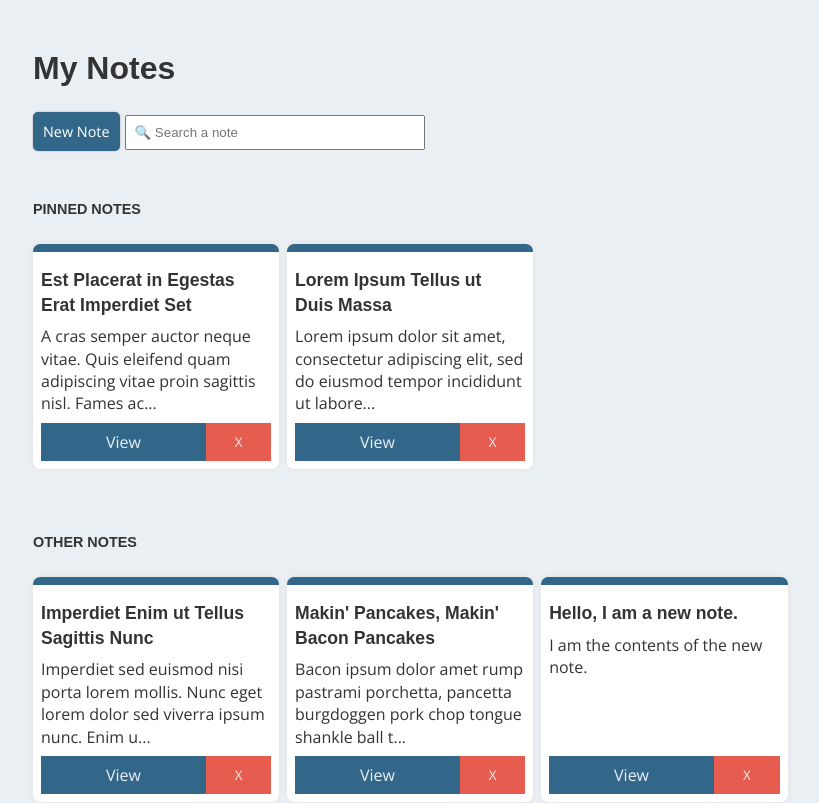
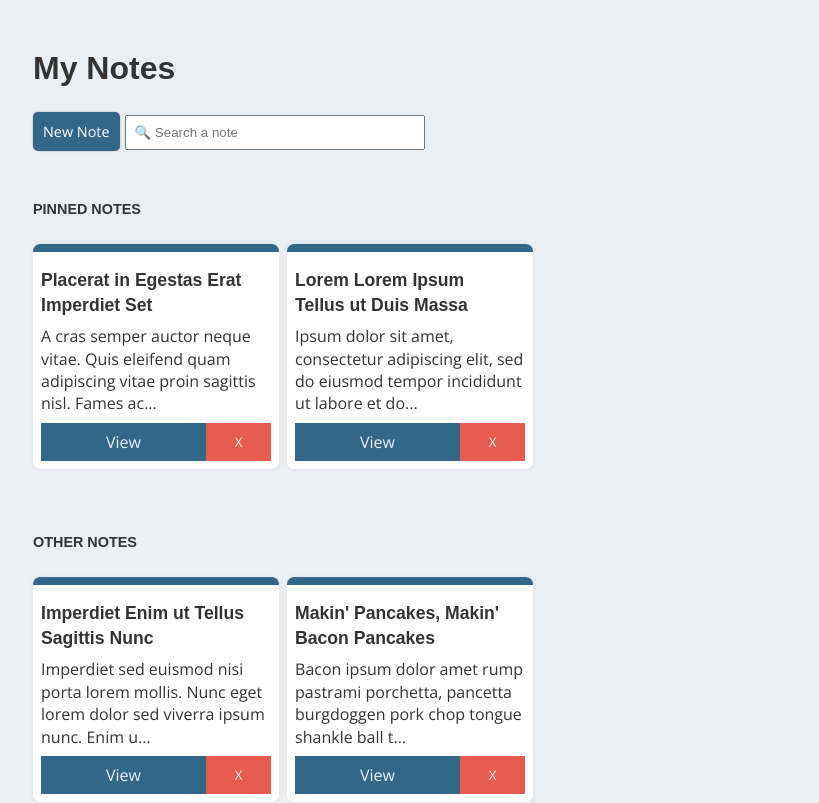
Before and after one commit to jesushperez/notes, a React (Create React App) app in the folder app/: page / in a window 1280 px wide. Shown: the top 803 px of the page, without its empty margins (222-1041 px from the left). Built offline with nearby package versions, Linux system fonts and the light colour scheme; data requests are answered from the project's data file.

Commit message:
adds delete note and update note functionalities

```diff
--- a/app/db.json
+++ b/app/db.json
@@ -3,7 +3,7 @@
     {
       "id": "Df45g",
       "date": "March 24, 2019",
-      "title": "Est Placerat in Egestas Erat Imperdiet Set",
+      "title": "Placerat in Egestas Erat Imperdiet Set",
       "content": "A cras semper auctor neque vitae. Quis eleifend quam adipiscing vitae proin sagittis nisl. Fames ac turpis egestas maecenas pharetra convallis posuere morbi. Amet dictum sit amet justo donec enim diam vulputate ut. Adipiscing diam donec adipiscing tristique risus.",
       "isPinned": true
     },
@@ -17,8 +17,8 @@
     {
       "id": "hy4Dh",
       "date": "July 02, 2019",
-      "title": "Lorem Ipsum Tellus ut Duis Massa",
-      "content": "Lorem ipsum dolor sit amet, consectetur adipiscing elit, sed do eiusmod tempor incididunt ut labore et dolore magna aliqua. Elementum nibh tellus molestie nunc. Duis ut diam quam nulla porttitor massa id neque.",
+      "title": "Lorem Lorem Ipsum Tellus ut Duis Massa",
+      "content": "Ipsum dolor sit amet, consectetur adipiscing elit, sed do eiusmod tempor incididunt ut labore et dolore magna aliqua. Elementum nibh tellus molestie nunc. Duis ut diam quam nulla porttitor massa id neque.",
       "isPinned": true
     },
     {
@@ -27,20 +27,6 @@
       "title": "Makin' Pancakes, Makin' Bacon Pancakes",
       "content": "Bacon ipsum dolor amet rump pastrami porchetta, pancetta burgdoggen pork chop tongue shankle ball tip filet mignon leberkas ground round short ribs.",
       "isPinned": false
-    },
-    {
-      "id": "fC3evfB5",
-      "date": "11/22/2019",
-      "title": "Hello, I am a new note. ",
-      "content": "I am the contents of the new note.",
-      "isPinned": false
-    },
-    {
-      "id": "K-NBK7Cs",
-      "date": "11/22/2019",
-      "title": "Note test note.",
-      "content": "This are the contents of the new test note.",
-      "isPinned": false
     }
   ]
 }
--- a/app/src/App.js
+++ b/app/src/App.js
@@ -79,12 +79,45 @@ function App() {
       });
   }
 
+  const updateNote = (e) => {
+    e.preventDefault();
+    let noteId = e.target.dataset.id;
+    let oldNote = notes.find(note => note.id === noteId);
+    let newTitle = newNote.title;
+    if(newNote.title === undefined)
+      newTitle = oldNote.title;
+    let newContent = newNote.content;
+    if(newNote.content === undefined)
+      newContent = oldNote.content;
+    let updatedNote = {
+      id: oldNote.id,
+      date: oldNote.date,
+      title: newTitle,
+      content: newContent,
+      isPinned: oldNote.isPinned};
+
+    noteService
+    .update(noteId, updatedNote)
+    .then(returnedNote => {
+      setNotes(notes.map(note => note.id !== noteId ? note : returnedNote))
+    });
+  }
+
+  const deleteNote = (e) => {
+    e.preventDefault();
+    let noteId = e.target.dataset.id;
+
+    noteService
+      .remove(noteId)
+      .then(setNotes(notes.filter(note => note.id !== noteId)))
+  }
+
   return (
     <div>
       <Router>
         <Switch>
-          <Route exact path="/" render={() => <HomePage notes={notes} />} />
-          <Route exact path="/notes/:id" render={({match}) => <NotePage note={noteById(match.params.id)} togglePinned={() => togglePinned(match.params.id)} />} />
+          <Route exact path="/" render={() => <HomePage notes={notes} deleteNote={deleteNote} />} />
+          <Route exact path="/notes/:id" render={({match}) => <NotePage note={noteById(match.params.id)} togglePinned={() => togglePinned(match.params.id)} onTitleChange={handleTitleChange} onContentChange={handleContentChange} updateNote={updateNote} />} />
           <Route exact path="/new-note" render={() => <NewNotePage onTitleChange={handleTitleChange} onContentChange={handleContentChange} onClick={addNote} />} />
         </Switch>
       </Router>
--- a/app/src/components/Note.js
+++ b/app/src/components/Note.js
@@ -4,7 +4,7 @@ import styled from 'styled-components';
 import { primary, secondary, customWhite, fontBody } from './Variables';
 import { Wrapper, Title, Content, ButtonsWrapper} from './PageStyles/NoteStyles';
 
-const Note = ({note}) => {
+const Note = ({note, deleteNote}) => {
 
 const ViewButton = styled(Link)`
   color: ${customWhite};
@@ -60,6 +60,8 @@ const DeleteButton = styled.button`
           to={`/notes/${note.id}`}
           tabIndex={0}>View</ViewButton>
         <DeleteButton
+          data-id={note.id}
+          onClick={deleteNote}
           btnColor={secondary}
           flexGrow='1'
           tabIndex={0}>X</DeleteButton>
--- a/app/src/components/NotePage.js
+++ b/app/src/components/NotePage.js
@@ -1,7 +1,7 @@
 import React from 'react';
 import { Wrapper, BackLink, PinButton, NoteTitle, NoteContent, SaveButton } from './PageStyles/NotePageStyles';
 
-const NotePage = ({note, togglePinned}) => {
+const NotePage = ({note, togglePinned, onTitleChange, onContentChange, updateNote}) => {
   let pinLabel = note.isPinned ? 'Unpin Note' : 'Pin Note';
 
 
@@ -14,16 +14,18 @@ const NotePage = ({note, togglePinned}) => {
       <NoteTitle
         wrap="soft"
         defaultValue={note.title}
+        onChange={onTitleChange}
       ></NoteTitle>
 
       <NoteContent
         wrap="soft"
         defaultValue={note.content}
+        onChange={onContentChange}
       ></NoteContent>
 
       <SaveButton
-        className="note-page__save-btn"
         data-id={note.id}
+        onClick={updateNote}
       >Save</SaveButton>
 
     </Wrapper>
--- a/app/src/components/NotesFeed.js
+++ b/app/src/components/NotesFeed.js
@@ -19,10 +19,10 @@ const FeedTitle = styled.h2`
   padding-left: 15px;
 `;
 
-const NotesFeed = ({title, notes }) => {
+const NotesFeed = ({title, notes, deleteNote }) => {
 
   let noteList = notes.map(note => {
-    return <Note key={note.id} note={note}/>
+    return <Note key={note.id} note={note} deleteNote={deleteNote} />
   });
 
   return (
--- a/app/src/services/notes.js
+++ b/app/src/services/notes.js
@@ -16,4 +16,9 @@ const update = (id, newObject) => {
   return request.then(reponse => reponse.data);
 }
 
-export default { getAll, create, update };
+const remove = id => {
+  const request = axios.delete(`${baseUrl}/${id}`);
+  return request.then(response => response.data);
+}
+
+export default { getAll, create, update, remove };
```
